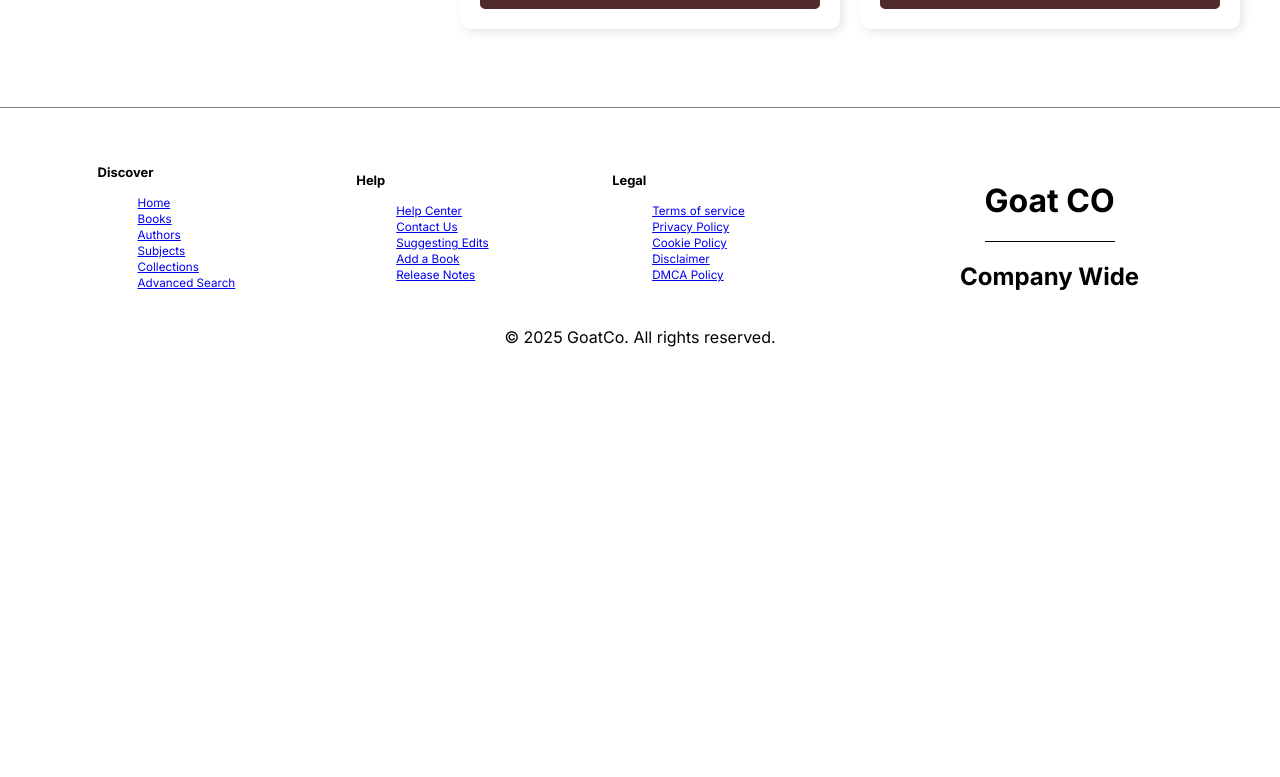
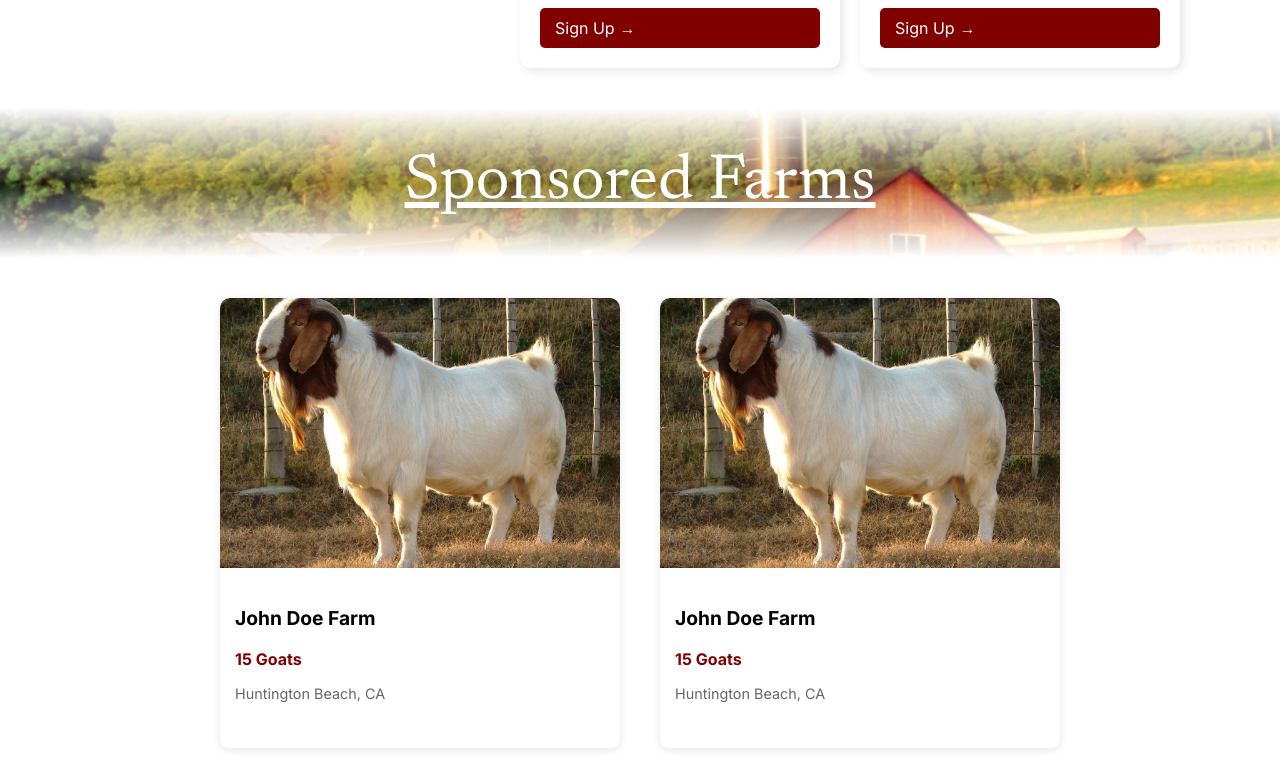
Before and after one commit to LazyBreadManReal/TheBookKeepers, a React (Vite) app: page / in a window 1280 px wide. Shown: the part 1243-2020 px from the top of the page. Before the commit the page ends 1606 px from the top, so only its background shows below. Built offline with nearby package versions, Linux system fonts and the light colour scheme.

Commit message:
implemented homepage ui

```diff
--- a/src/App.tsx
+++ b/src/App.tsx
@@ -12,6 +12,7 @@ import SignUpPage from "./components/SignUpPage";
 import LoginPage from "./components/LoginPage";
 import MarketPage from "./components/MarketPage";
 import CreateListingPage from "./components/CreateListingPage";
+import "./assets/css/App.css"
 
 const App: React.FC = () => {
 
--- a/src/assets/css/App.css
+++ b/src/assets/css/App.css
@@ -1,10 +1,6 @@
-.expandButton {
-  padding: 10px 20px;
-  font-size: 16px;
-  cursor: pointer;
-  transition: transform 0.3s ease;
+html, body {
+    overflow-x: hidden; /* Prevent horizontal scrolling */
+    margin: 0;
+    padding: 0;
+    width: 100vw;
 }
-
-.expandButton:hover {
-  transform: scale(1.1); /* Slightly expand the button when hovered */
-}
--- a/src/assets/css/Footer.css
+++ b/src/assets/css/Footer.css
@@ -1,70 +1,62 @@
 .footer {
-    margin-top: 3%;
-    width: 100%;
-    height: 50%;
-    display: flex;
-    flex-direction: row;
-    align-items: center;
-    justify-content: center;
-    border-top: 1px solid rgba(0, 0, 0, 0.5);
+    background-color: white;
+    color: black;
+    text-align: center;
+    padding: 20px;
+    border-top: 1px solid #ccc;
 }
 
-.footer-section {
-    margin-top: 3%;
-    width: 20%;
-    height: 100%;
+.footer-top {
     display: flex;
-    flex-direction: column;
-    align-items: center;
-    justify-content: flex-start;
-    font-size: 90%;
+    justify-content: center;
+    gap: 50px;
+    padding-bottom: 20px;
 }
 
-.footer-section h1 {
-    font-size: 90%;
-    text-align: left;
-}
-
-.footer-section li, .footer-section a {
-    font-size: 90%;
-    list-style: none;
+.footer-section h3 {
+    font-size: 1.2rem;
+    margin-bottom: 10px;
 }
 
 .footer-section ul {
-    display: flex;
-    justify-content: flex-start;
-    align-items: flex-start;
-    flex-direction: column;
+    list-style: none;
+    padding: 0;
 }
 
-.footer-logo {
-    margin-top: 4%;
-    margin-left: 4%;
-    width: 30%;
-    height: 100%;
-    display: flex;
-    align-items: center;
-    justify-content: center;
+.footer-section ul li {
+    margin: 5px 0;
 }
 
-.footer-logo img {
-    max-width: 30%;
+.footer-section ul li a {
+    text-decoration: none;
+    color: maroon;
 }
 
-.footer-logo-text {
-    display: flex;
-    flex-direction: column;
-    align-items: center;
-    justify-content: center;
+.footer-middle h1 {
+    font-size: 2rem;
+    margin: 10px 0;
 }
 
-.footer-logo-title {
-    border-bottom: 1px solid black;
+.footer-middle p {
+    font-size: 1rem;
+    margin: 5px 0;
 }
 
-.footer-logo-message {
-    width: 100%;
+.social-icons {
     display: flex;
-    align-items: center;
     justify-content: center;
+    gap: 10px;
+    margin: 10px 0;
 }
+
+.icon {
+    width: 30px;
+    height: 30px;
+    background-color: lightgray;
+    border-radius: 5px;
+}
+
+.footer-bottom {
+    font-size: 0.9rem;
+    margin-top: 10px;
+}
--- a/src/assets/css/HomePage.css
+++ b/src/assets/css/HomePage.css
@@ -1,12 +1,17 @@
-@import url('https://fonts.googleapis.com/css2?family=Inter:wght@400;600;700&family=Newsreader:wght@400;600;700&display=swap');
+@import url("https://fonts.googleapis.com/css2?family=Inter:wght@400;600;700&family=Newsreader:wght@400;600;700&display=swap");
 
 * {
-    font-family: 'Inter', sans-serif;
+  font-family: "Inter", sans-serif;
 }
 
-body, html {
+body,
+html {
   margin: 0;
   padding: 0;
+}
+
+.content {
+  width: 100vw;
 }
 
 .intro-banner {
@@ -29,7 +34,12 @@ body, html {
 .intro-banner-gradient {
   width: 100%;
   height: 100%;
-    background: radial-gradient(circle, rgba(128, 0, 0, 0.7) 0%, rgba(128, 0, 0, 0.3) 30%, rgba(128, 0, 0, 0.1));
+  background: radial-gradient(
+    circle,
+    rgba(128, 0, 0, 0.7) 0%,
+    rgba(128, 0, 0, 0.3) 30%,
+    rgba(128, 0, 0, 0.1)
+  );
   position: absolute;
   z-index: 2;
 }
@@ -55,8 +65,9 @@ body, html {
   text-align: center;
   text-decoration: underline;
   font-size: 4rem;
-    font-family: 'Newsreader', serif;
+  font-family: "Newsreader", serif;
   border: 2px;
+  z-index: 3;
 }
 
 .become-a-member-button {
@@ -70,6 +81,7 @@ body, html {
   font-size: 1.2rem;
   text-decoration: none;
   transition: 0.3s ease;
+  z-index: 3;
 }
 
 .updates {
@@ -77,7 +89,9 @@ body, html {
   flex-wrap: wrap;
   gap: 20px;
   padding: 40px;
-    font-family: 'Inter', sans-serif;
+  padding-left: 100px;
+  padding-right: 100px;
+  font-family: "Inter", sans-serif;
 }
 
 .updates-left {
@@ -94,7 +108,6 @@ body, html {
 .updates-left p {
   font-size: 1rem;
   margin-bottom: 20px;
-    color: #333;
 }
 
 .announcement-list {
@@ -135,13 +148,13 @@ body, html {
 
 .newsletter-card p {
   font-size: 0.9rem;
-    color: #444;
   margin-bottom: 15px;
 }
 
-.signup-btn {
+.signup-btn-home {
   background: maroon;
   color: white;
+  width: 100%;
   border: none;
   padding: 10px 15px;
   border-radius: 5px;
@@ -154,6 +167,102 @@ body, html {
 
 .signup-btn .arrow {
   font-size: 1.2rem;
+}
+
+.sponsored-farms-banner {
+  width: 100%;
+  height: 150px;
+  position: relative;
+  display: flex;
+  box-shadow: 1px;
+}
+
+.sponsored-banner-image {
+  width: 100%;
+  height: 100%;
+  object-fit: cover;
+  object-position: middle;
+  position: absolute;
+  z-index: 1;
+}
+
+.sponsored-banner-gradient {
+  width: 100%;
+  height: 100%;
+  background: linear-gradient(to bottom, white, rgba(255, 255, 255, 0), white);
+  position: absolute;
+  z-index: 2;
+}
+
+.sponsored-banner-content {
+  width: 100%;
+  height: 100%;
+  position: absolute;
+  z-index: 3;
+  display: flex;
+  align-items: center;
+  justify-content: center;
+  flex-direction: column;
+  color: white;
+  text-align: center;
+  font-size: 4rem;
+}
+
+.sponsored-banner-content p {
+  color: white;
+  text-align: center;
+  text-decoration: underline;
+  font-size: 4rem;
+  font-family: "Newsreader", serif;
+  border: 2px;
+  z-index: 3;
+}
+
+.farm-list {
+  display: flex;
+  gap: 40px;
+  justify-content: center;
+  flex-wrap: wrap;
+  padding: 40px;
+  padding-left: 100px;
+  padding-right: 100px;
+}
+
+.farm-card {
+  width: 400px;
+  height: 450px;
+  background: white;
+  border-radius: 10px;
+  box-shadow: 0 2px 10px rgba(0, 0, 0, 0.1);
+  overflow: hidden;
+  text-align: left;
+  font-family: "Inter", sans-serif;
+}
+
+.farm-image {
+  width: 100%;
+  height: 60%;
+  object-fit: cover;
+}
+
+.farm-info {
+  padding: 15px;
+}
+
+.farm-name {
+  font-size: 1.2rem;
+  font-weight: bold;
+}
+
+.animal-count {
+  color: maroon;
+  font-weight: bold;
+  font-size: 1rem;
+}
+
+.farm-location {
+  font-size: 0.9rem;
+  color: #666;
 }
 
 @media (max-width: 768px) {
--- a/src/components/Footer.tsx
+++ b/src/components/Footer.tsx
@@ -3,92 +3,58 @@ import "../assets/css/Footer.css";
 
 const NavigationBar: React.FC = () => {
   return (
-    <>
-      <div className="footer">
+    <footer className="footer">
+      <div className="footer-top">
         <div className="footer-section">
-          <nav>
-            <h1>Discover</h1>
+          <h3>Discover</h3>
           <ul>
-              <li>
-                <a href="#">Home</a>
-              </li>
-              <li>
-                <a href="#">Books</a>
-              </li>
-              <li>
-                <a href="#">Authors</a>
-              </li>
-              <li>
-                <a href="#">Subjects</a>
-              </li>
-              <li>
-                <a href="#">Collections</a>
-              </li>
-              <li>
-                <a href="#">Advanced Search</a>
-              </li>
+            <li><a href="#">About Us</a></li>
+            <li><a href="#">Our Services / Products</a></li>
+            <li><a href="#">Blog / News</a></li>
+            <li><a href="#">Careers</a></li>
+            <li><a href="#">Customer Reviews</a></li>
           </ul>
-          </nav>
         </div>
+
         <div className="footer-section">
-          <nav>
-            <h1>Help</h1>
+          <h3>Help</h3>
           <ul>
-              <li>
-                <a href="#">Help Center</a>
-              </li>
-              <li>
-                <a href="#">Contact Us</a>
-              </li>
-              <li>
-                <a href="#">Suggesting Edits</a>
-              </li>
-              <li>
-                <a href="#">Add a Book</a>
-              </li>
-              <li>
-                <a href="#">Release Notes</a>
-              </li>
+            <li><a href="#">FAQs</a></li>
+            <li><a href="#">Contact Us</a></li>
+            <li><a href="#">Shipping & Delivery</a></li>
+            <li><a href="#">Returns & Refunds</a></li>
+            <li><a href="#">Order Tracking</a></li>
           </ul>
-          </nav>
         </div>
+
         <div className="footer-section">
-          <nav>
-            <h1>Legal</h1>
+          <h3>Legal</h3>
           <ul>
-              <li>
-                <a href="#">Terms of service</a>
-              </li>
-              <li>
-                <a href="#">Privacy Policy</a>
-              </li>
-              <li>
-                <a href="#">Cookie Policy</a>
-              </li>
-              <li>
-                <a href="#">Disclaimer</a>
-              </li>
-              <li>
-                <a href="#">DMCA Policy</a>
-              </li>
+            <li><a href="#">Terms of Service</a></li>
+            <li><a href="#">Privacy Policy</a></li>
+            <li><a href="#">Cookie Policy</a></li>
+            <li><a href="#">Copyright & Trademark</a></li>
+            <li><a href="#">Accessibility Statement</a></li>
           </ul>
-          </nav>
-        </div>
-        <div className="footer-logo">
-          <div className="footer-logo-text">
-            <div className="footer-logo-title">
-              <h1>Goat CO</h1>
-            </div>
-            <div className="footer-logo-subtitle">
-              <h2>Company Wide</h2>
         </div>
       </div>
+
+      <div className="footer-middle">
+        <h1>Goat CO</h1>
+        <p>Company wide</p>
+        <div className="social-icons">
+          <div className="icon"></div>
+          <div className="icon"></div>
+          <div className="icon"></div>
+          <div className="icon"></div>
+          <div className="icon"></div>
         </div>
       </div>
-      <div className="footer-logo-message">
+
+      <div className="footer-bottom">
         <p>© 2025 GoatCo. All rights reserved.</p>
       </div>
-    </>
+    </footer>
   );
 };
 
--- a/src/components/HomePage.tsx
+++ b/src/components/HomePage.tsx
@@ -2,9 +2,39 @@ import React, { useEffect, useState } from "react";
 import axios from "axios";
 import "../assets/css/HomePage.css";
 import goatImage from "../assets/images/goats/goat.png";
+import farmImage from "/src/assets/images/farm-bg.jpg"
+
+
+interface Farm {
+  imageUrl: string;
+  name: string;
+  animalCount: number;
+  location: string;
+}
 
 const HomePage: React.FC = () => {
   const [userData, setUserData] = useState(null);
+
+  const farms: Farm[] = [
+    {
+      imageUrl: "/src/assets/images/goats/goat.png",
+      name: "John Doe Farm",
+      animalCount: 15,
+      location: "Huntington Beach, CA",
+    },
+    {
+      imageUrl: "/src/assets/images/goats/goat.png",
+      name: "John Doe Farm",
+      animalCount: 15,
+      location: "Huntington Beach, CA",
+    },
+    {
+      imageUrl: "/src/assets/images/goats/goat.png",
+      name: "John Doe Farm",
+      animalCount: 15,
+      location: "Huntington Beach, CA",
+    },
+  ];
 
   useEffect(() => {
     const fetchProtectedData = async () => {
@@ -36,7 +66,7 @@ const HomePage: React.FC = () => {
     <div className="content">
       <div className="intro-banner">
         <div className="intro-banner-gradient"></div>
-        <img src={goatImage} alt="goatimage" className="intro-banner-image" />
+        <img src="/src/assets/images/goats/goat.png" alt="goatimage" className="intro-banner-image" />
         <div className="intro-banner-content">
           <p className="company-stand">Insert Company stance</p>
           <button className="become-a-member-button">Become A Member</button>
@@ -62,13 +92,34 @@ const HomePage: React.FC = () => {
                 Stay updated on the latest news, special offers, and exclusive
                 insights. Get valuable updates delivered straight to your inbox.
               </p>
-              <button className="signup-btn">
+              <button className="signup-btn-home">
                 Sign Up <span className="arrow">→</span>
               </button>
             </div>
           ))}
         </div>
       </section>
+      <div className="sponsored-farms-banner">
+        <div className="sponsored-banner-gradient"></div>
+        <img src="/src/assets/images/farm-bg.jpg" alt="farm image" className="sponsored-banner-image" />
+        <div className="sponsored-banner-content">
+          <p>Sponsored Farms</p>
+        </div>
+      </div>
+      <div className="farm-list">
+        {farms.map((farm, index) => (
+          <div key={index} className="farm-card">
+            <img src={farm.imageUrl} alt={farm.name} className="farm-image" />
+            <div className="farm-info">
+              <h3 className="farm-name">{farm.name}</h3>
+              <p className="animal-count">
+                <span className="bold-text">{farm.animalCount} Goats</span>
+              </p>
+              <p className="farm-location">{farm.location}</p>
+            </div>
+          </div>
+        ))}
+      </div>
     </div>
   );
 };
```
Also changed, not shown: src/assets/images/farm-bg.jpg (added). Lines whose indentation alone changed are shown as unchanged.
